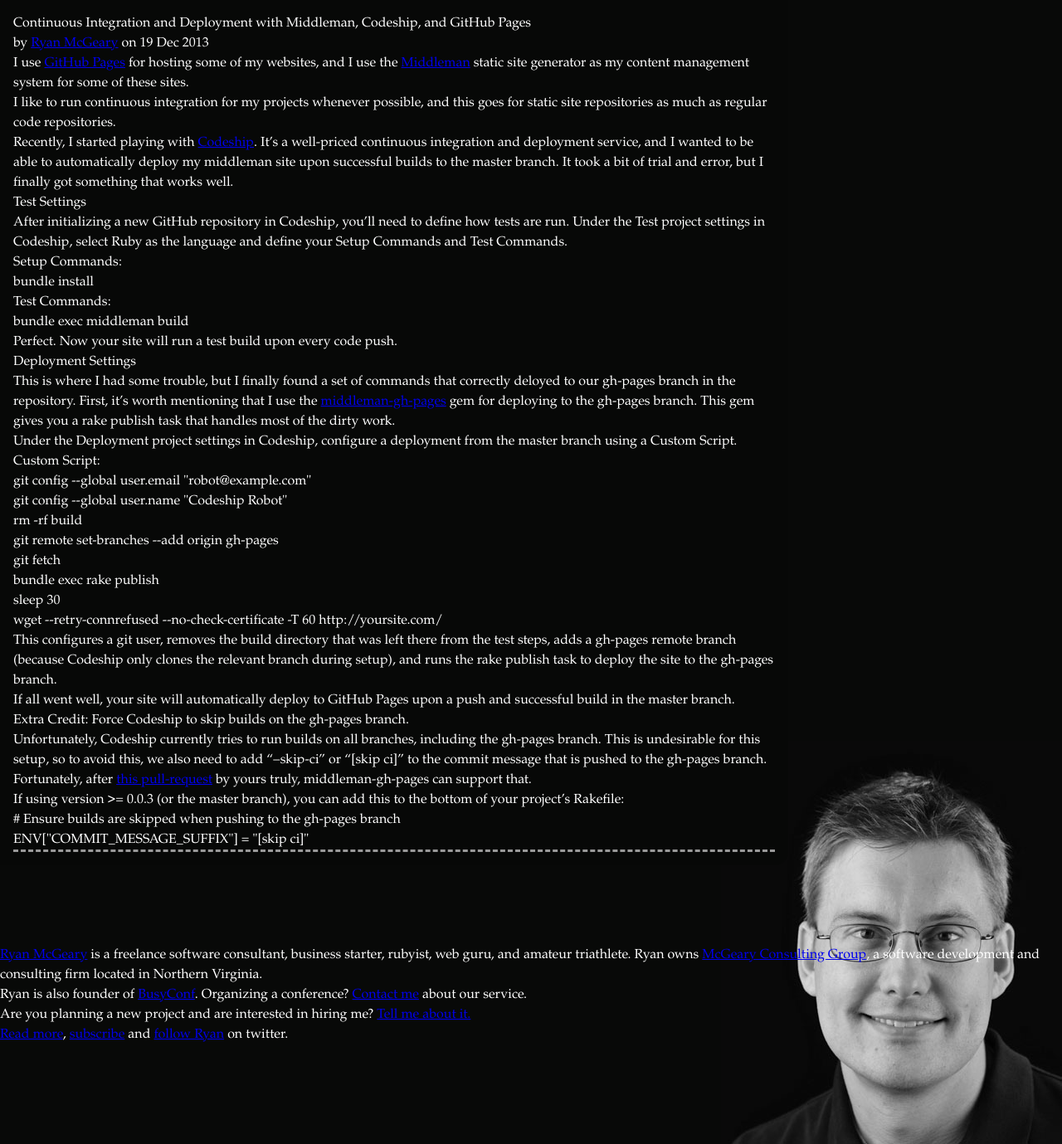
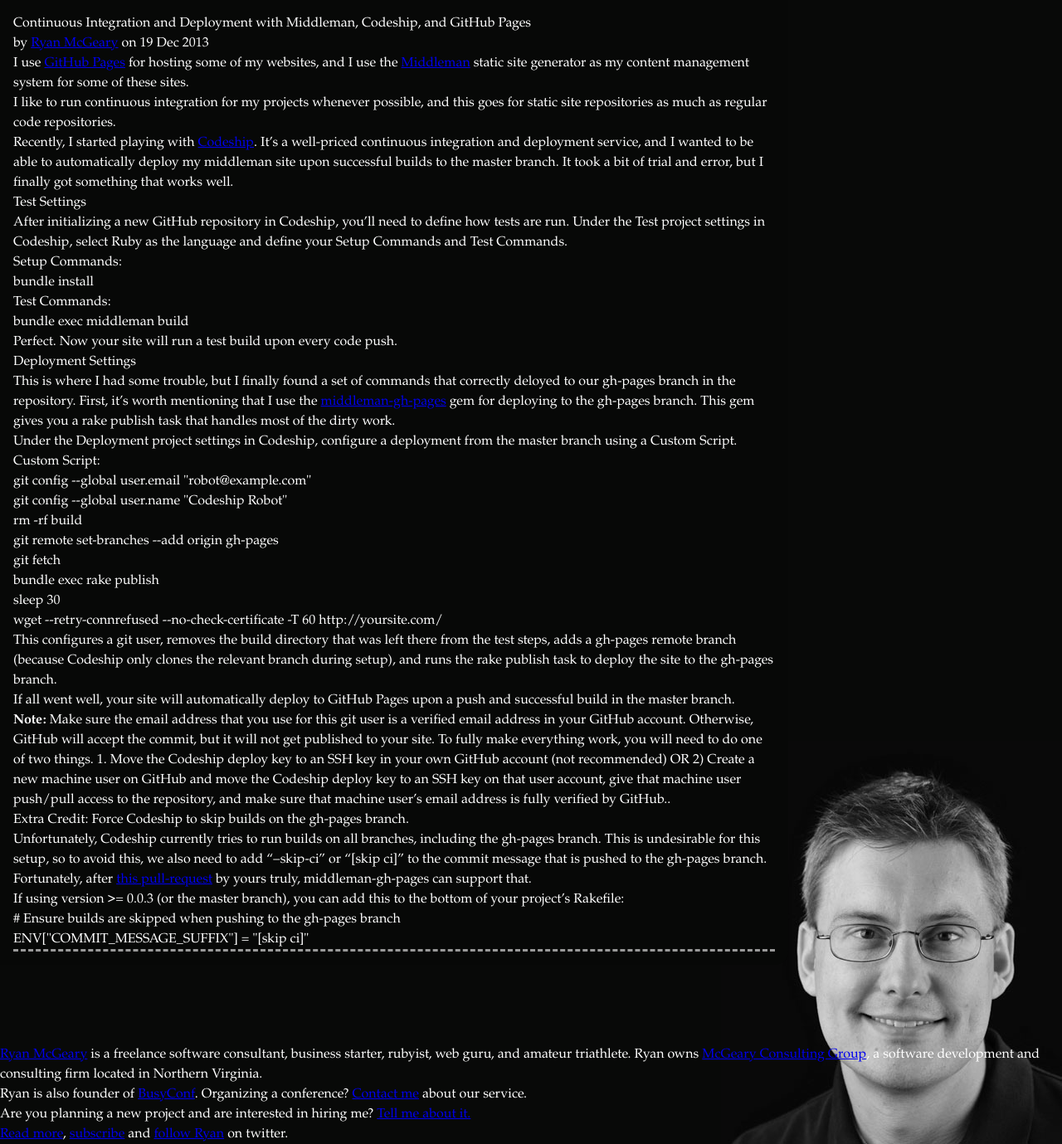
Before and after one commit to rmm5t/ryan.mcgeary.org, a Jekyll site: the page built from _posts/2013-12-19-continuous-integration-deployment-middleman-codeship-github-pages.md, in a window 1280 px wide and 1379 px high. Shown: the whole window at 83% size. Built offline with Jekyll 4.4.1, drawn with Linux system fonts in a browser that asks for light colours; nearby versions of some CDN libraries; comment, search, counter and statistics services are not loaded.

Commit message:
Added note about machine user's and GH-Pages

```diff
--- a/_posts/2013-12-19-continuous-integration-deployment-middleman-codeship-github-pages.md
+++ b/_posts/2013-12-19-continuous-integration-deployment-middleman-codeship-github-pages.md
@@ -63,6 +63,16 @@
 If all went well, your site will automatically deploy to GitHub Pages upon a
 push and successful build in the master branch.
 
+**Note:** Make sure the email address that you use for this git user is a
+verified email address in your GitHub account. Otherwise, GitHub will accept
+the commit, but it will not get published to your site. To fully make
+everything work, you will need to do one of two things. 1. Move the Codeship
+deploy key to an SSH key in your own GitHub account (not recommended) OR 2)
+Create a new machine user on GitHub and move the Codeship deploy key to an SSH
+key on that user account, give that machine user push/pull access to the
+repository, and make sure that machine user's email address is fully verified
+by GitHub..
+
 ## Extra Credit: Force Codeship to skip builds on the gh-pages branch.
 
 Unfortunately, Codeship currently tries to run builds on all branches,
```
